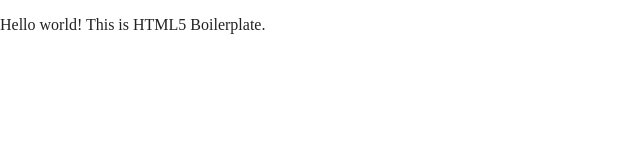
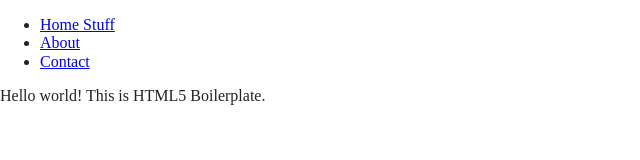
Before and after one commit to adityamore/product-summit-2021, a website built with Parcel: page index.html in a window 1280 px wide. Shown: the whole page, without its empty margins (0-640 px from the left). Built offline with nearby package versions, Linux system fonts and the light colour scheme.

Commit message:
Added posthtml-include plugin for partials

```diff
--- a/index.html
+++ b/index.html
@@ -23,7 +23,7 @@
 </head>
 
 <body>
-
+  <include src="partials/navbar.html"></include>
   <!-- Add your site or application content here -->
   <p>Hello world! This is HTML5 Boilerplate.</p>
   <script src="js/vendor/modernizr-3.11.2.min.js"></script>
--- a/package.json
+++ b/package.json
@@ -13,5 +13,8 @@
   },
   "devDependencies": {
     "parcel-bundler": "^1.12.4"
+  },
+  "dependencies": {
+    "posthtml-include": "^1.7.1"
   }
 }
--- /dev/null
+++ b/partials/navbar.html
@@ -0,0 +1,7 @@
+<nav>
+  <ul>
+     <li><a href="#">Home Stuff</a></li>
+     <li><a href="#">About</a></li>
+     <li><a href="#">Contact</a></li>
+   </ul>
+</nav>
```
Also changed, not shown: 2 other files.
